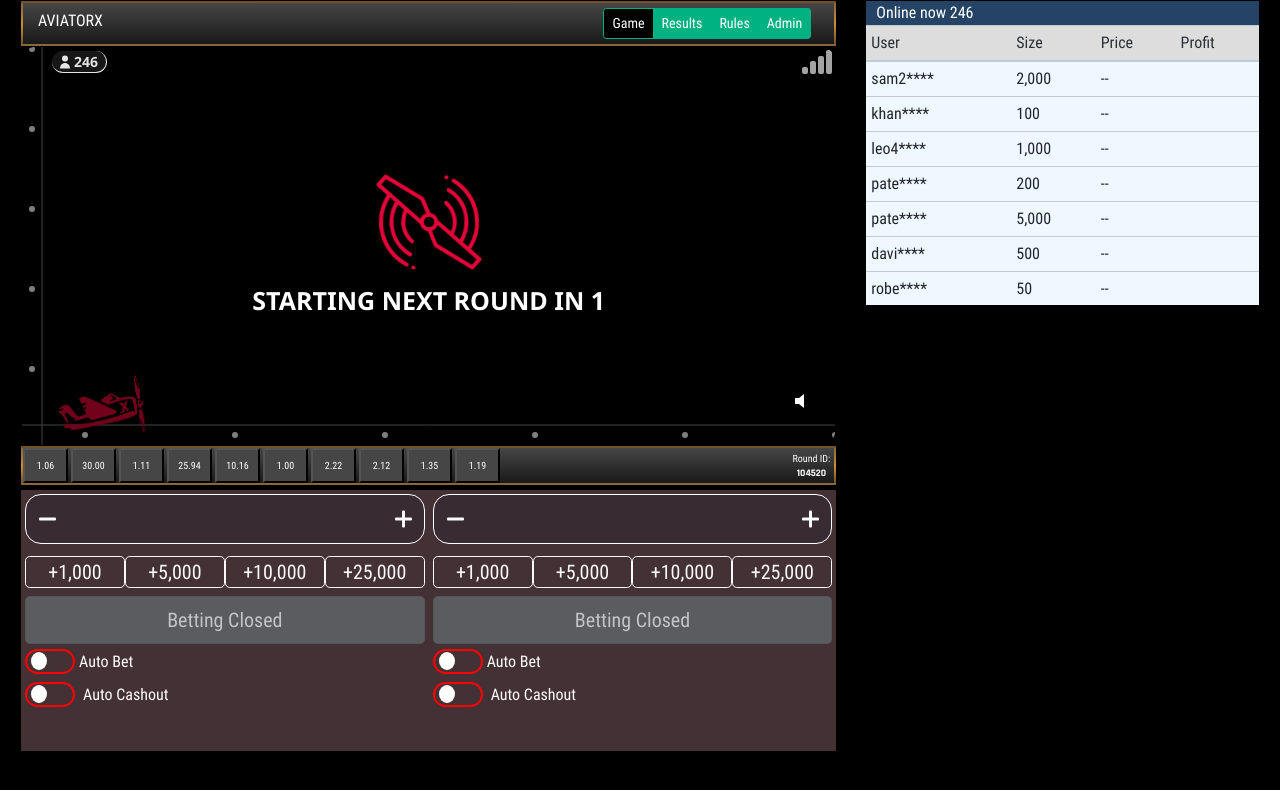
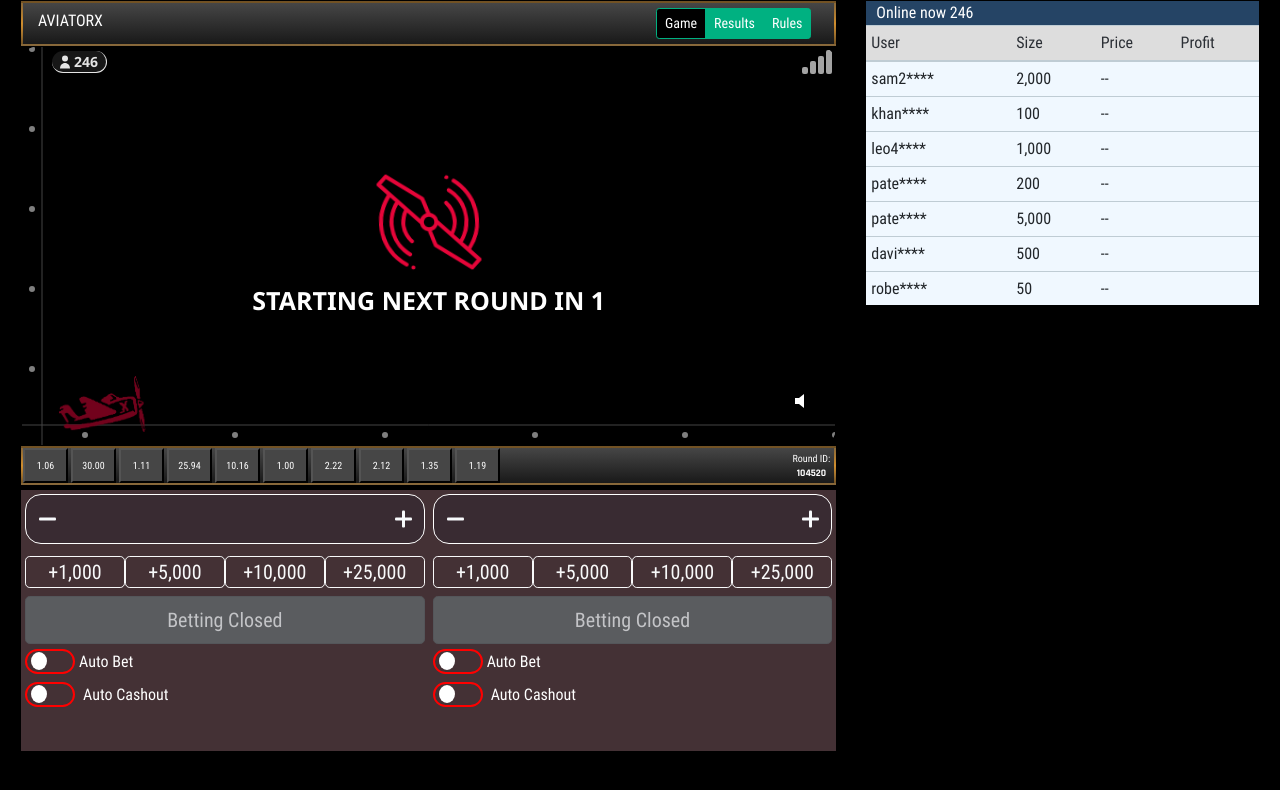
Before and after one commit to ZarghamMustafa2/aviator-, a React (Vite) app: page / in a window 1280 px wide. Shown: the top 790 px of the page. Built offline with nearby package versions, Linux system fonts and the light colour scheme; the HTML template or start-up script is replaced by a standard one.

Commit message:
fix(nav): remove Admin tab from top navigation bar

```diff
--- a/src/components/AviatorGame.jsx
+++ b/src/components/AviatorGame.jsx
@@ -2338,7 +2338,7 @@ export default function AviatorGame({ variant = 'x' }) {
                   </div>
                   <div className="col-6 col-md-6 inline-block Gameidcol">
                     <div role="group" aria-label="Game tabs" className="btn-group btn-group-sm mr-2">
-                      {['Game', 'Results', 'Rules', 'Admin'].map((t) => (
+                      {['Game', 'Results', 'Rules'].map((t) => (
                         <button
                           type="button"
                           key={t}
```
